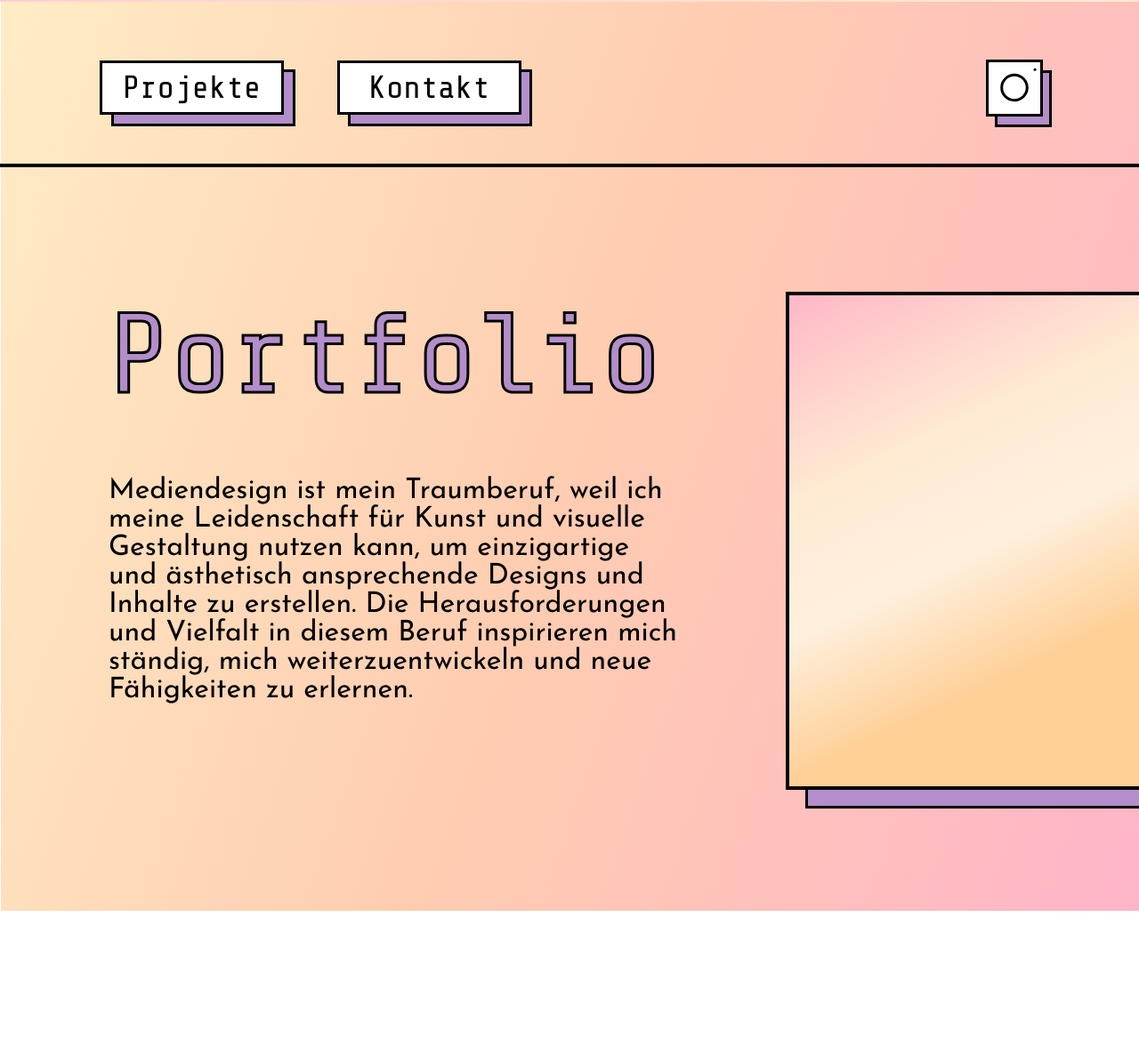
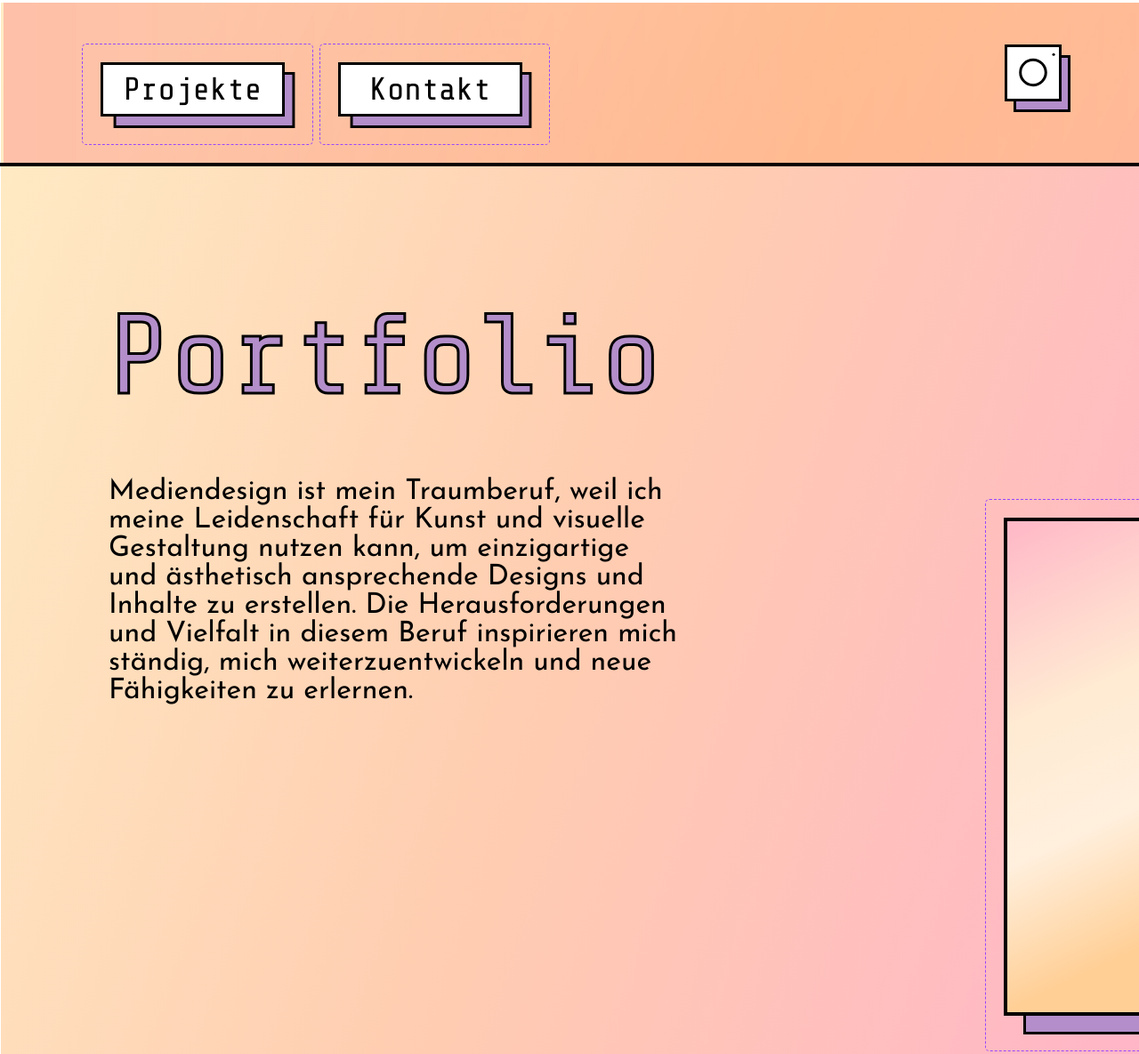
Before and after one commit to vanady1/portfolio.github.io, a website built with Parcel: page index.html in a window 1280 px wide. Shown: the top 1185 px of the page at 89% size. Before the commit the page ends 1024 px from the top, so only its background shows below. Built offline with nearby package versions, Linux system fonts and the light colour scheme.

Commit message:
Add files via upload

```diff
--- a/global.css
+++ b/global.css
@@ -11,13 +11,22 @@ body {
   /* font sizes */
   --font-size-17xl: 36px;
   --font-size-13xl: 32px;
+  --font-size-109xl: 128px;
   --font-size-81xl: 100px;
 
   /* Colors */
   --color-white: #fff;
+  --color-blueviolet: #9747ff;
   --color-black: #000;
   --color-plum: #b38eca;
 
+  /* Gaps */
+  --gap-60xl: 79px;
+
   /* Paddings */
+  --padding-8xs: 5px;
   --padding-3xs: 10px;
+
+  /* border radiuses */
+  --br-8xs: 5px;
 }
--- a/index.css
+++ b/index.css
@@ -1,11 +1,11 @@
 .backround {
   position: absolute;
-  height: 100%;
-  width: 100%;
-  top: 0.2%;
-  right: -0.07%;
-  bottom: -0.2%;
-  left: 0.07%;
+  height: calc(100% - 3px);
+  width: calc(100% + 2px);
+  top: 3px;
+  right: -3px;
+  bottom: 0;
+  left: 1px;
   background: linear-gradient(
     109.44deg,
     rgba(254, 218, 140, 0.5),
@@ -13,112 +13,48 @@
     rgba(255, 106, 146, 0.5)
   );
 }
-.hinterground-ganz-oben {
+.kraft-paper-texture,
+.upper-background {
   position: absolute;
-  top: 2px;
-  left: calc(50% + 721px);
-  background: linear-gradient(
-    90deg,
-    rgba(255, 168, 0, 0.2),
-    rgba(255, 0, 61, 0.2)
-  );
-  width: 1440px;
-  height: 184px;
-  transform: rotate(180deg);
-  transform-origin: 0 0;
+  max-width: 100%;
+  overflow: hidden;
+  object-fit: cover;
 }
-.buttom-1-hintergrund {
+.kraft-paper-texture {
+  height: calc(100% + 355.78px);
+  width: calc(100% - 364.43px);
+  top: 8.44px;
+  right: -1304.8px;
+  bottom: -364.22px;
+  left: 1669.23px;
+  max-height: 100%;
+  display: none;
+}
+.upper-background {
+  width: calc(100% - 4px);
+  top: 3px;
+  right: 0;
+  left: 4px;
+  height: 181px;
+}
+.upper-line {
   position: absolute;
-  top: 78px;
-  left: 125px;
-  width: 207px;
-  height: 64px;
-}
-.line-under-buttoms {
-  position: absolute;
-  top: 184px;
+  width: calc(100% + 6px);
+  top: 183.44px;
+  right: -2px;
   left: -4px;
   border-top: 4px solid var(--color-black);
   box-sizing: border-box;
-  width: 1444px;
   height: 4px;
 }
-.kontakt-button-hintergrund {
+.button-instagram-icon {
   position: absolute;
-  top: 78px;
-  left: 391px;
-  width: 207px;
-  height: 64px;
-}
-.kontakt {
-  position: relative;
-}
-.kontakt-button,
-.kontakt-wrapper {
-  display: flex;
-  flex-direction: row;
-  padding: var(--padding-3xs);
-  align-items: flex-start;
-  justify-content: flex-start;
-}
-.kontakt-button {
-  position: absolute;
-  top: 68px;
-  left: 379px;
-  background-color: var(--color-white);
-  border: 3px solid var(--color-black);
-  box-sizing: border-box;
-  width: 207px;
-  height: 61px;
-  align-items: center;
-  justify-content: center;
-}
-.icon-instagram-button {
-  position: absolute;
-  top: 63px;
-  right: 86px;
+  top: 46px;
+  right: 65px;
   width: 98px;
   height: 97px;
   overflow: hidden;
   cursor: pointer;
-}
-.hintergrund-foto {
-  position: absolute;
-  top: 352px;
-  left: 905px;
-  background-color: var(--color-plum);
-  border: 3px solid var(--color-black);
-  box-sizing: border-box;
-  width: 416px;
-  height: 557px;
-}
-.fotoo {
-  position: relative;
-  width: 399px;
-  height: 552px;
-  flex-shrink: 0;
-}
-.foto {
-  position: absolute;
-  top: 328px;
-  left: 883px;
-  background: linear-gradient(
-      rgba(255, 255, 255, 0.4),
-      rgba(255, 255, 255, 0.4)
-    ),
-    linear-gradient(
-      -25.35deg,
-      #ffaf50 26.31%,
-      #ffe5c7 47.8%,
-      #ffddb5 68.78%,
-      #ff88a2
-    );
-  border: 4px solid var(--color-black);
-  display: flex;
-  flex-direction: row;
-  padding: 0 5px;
-  align-items: center;
-  justify-content: center;
 }
 .mediendesign-ist-mein,
 .portfolio-haupttext {
@@ -140,24 +76,63 @@
 }
 .text {
   position: absolute;
-  top: 328px;
+  top: 328.96px;
   left: 122px;
   display: flex;
   flex-direction: column;
   align-items: flex-start;
   justify-content: center;
-  gap: 79px;
-  font-size: 128px;
-  color: var(--color-plum);
+  gap: var(--gap-60xl);
 }
-.kraft-paper-texture {
+.property-1kontakt-button-hint {
   position: absolute;
-  top: -0.24px;
-  left: 1438.29px;
-  width: 1024.58px;
-  height: 1434.12px;
-  object-fit: cover;
-  display: none;
+  top: 30px;
+  left: 32px;
+  width: 207px;
+  height: 64px;
+}
+.kontakt {
+  position: relative;
+}
+.kontakt-wrapper,
+.property-1kontakt-button {
+  display: flex;
+  flex-direction: row;
+  padding: var(--padding-3xs);
+  align-items: flex-start;
+  justify-content: flex-start;
+}
+.property-1kontakt-button {
+  position: absolute;
+  top: 20px;
+  left: 20px;
+  background-color: var(--color-white);
+  border: 3px solid var(--color-black);
+  box-sizing: border-box;
+  width: 207px;
+  height: 61px;
+  align-items: center;
+  justify-content: center;
+}
+.button-kontakt {
+  position: absolute;
+  top: 48.96px;
+  left: 359px;
+  border-radius: var(--br-8xs);
+  border: 1px dashed var(--color-blueviolet);
+  box-sizing: border-box;
+  width: 259px;
+  height: 114px;
+  overflow: hidden;
+  font-size: var(--font-size-17xl);
+  color: var(--color-black);
+}
+.property-1buttom-1-hintergrun {
+  position: absolute;
+  top: 30px;
+  left: 33px;
+  width: 207px;
+  height: 64px;
 }
 .projekte {
   position: relative;
@@ -166,35 +141,113 @@
   color: var(--color-black);
   text-align: left;
 }
-.desktop-1,
-.kontakt-button-button {
+.kontakt-button {
   background-color: var(--color-white);
-}
-.kontakt-button-button {
-  cursor: pointer;
   border: 3px solid var(--color-black);
-  padding: var(--padding-3xs);
-  position: absolute;
-  top: 68px;
-  left: 112px;
   box-sizing: border-box;
   width: 207px;
   height: 61px;
+  flex-shrink: 0;
   display: flex;
   flex-direction: row;
+  padding: var(--padding-3xs);
   align-items: center;
   justify-content: center;
 }
-.kontakt-button-button:hover .projekte {
+.property-1kontakt-button1 {
+  cursor: pointer;
+  border: 0;
+  padding: 0;
+  background-color: transparent;
+  position: absolute;
+  top: 20px;
+  left: 20px;
+  display: flex;
+  flex-direction: row;
+  align-items: flex-start;
+  justify-content: flex-start;
+}
+.property-1kontakt-button1:hover .projekte {
   color: var(--color-plum);
 }
-.desktop-1 {
+.button-projekte,
+.hintergrund-foto {
+  position: absolute;
+  box-sizing: border-box;
+}
+.button-projekte {
+  top: 48.96px;
+  left: 92px;
+  border-radius: var(--br-8xs);
+  border: 1px dashed var(--color-blueviolet);
+  width: 260px;
+  height: 114px;
+  overflow: hidden;
+}
+.hintergrund-foto {
+  height: 100%;
+  width: 100%;
+  top: 0;
+  right: 0;
+  bottom: 0;
+  left: 0;
+  background-color: var(--color-plum);
+  border: 3px solid var(--color-black);
+}
+.property-1hintergrund-foto {
+  position: absolute;
+  top: 44px;
+  left: 42px;
+  width: 416px;
+  height: 557px;
+}
+.fotoo {
   position: relative;
+  width: 399px;
+  height: 552px;
+  flex-shrink: 0;
+}
+.property-1foto {
+  position: absolute;
+  top: 20px;
+  left: 20px;
+  background: linear-gradient(
+      rgba(255, 255, 255, 0.4),
+      rgba(255, 255, 255, 0.4)
+    ),
+    linear-gradient(
+      -25.35deg,
+      #ffaf50 26.31%,
+      #ffe5c7 47.8%,
+      #ffddb5 68.78%,
+      #ff88a2
+    );
+  border: 4px solid var(--color-black);
+  display: flex;
+  flex-direction: row;
+  padding: 0 var(--padding-8xs);
+  align-items: center;
+  justify-content: center;
+}
+.foto {
+  position: absolute;
+  top: 561px;
+  left: 1107px;
+  border-radius: var(--br-8xs);
+  border: 1px dashed var(--color-blueviolet);
+  box-sizing: border-box;
+  width: 478px;
+  height: 621px;
+  overflow: hidden;
+}
+.desktop-6 {
+  position: relative;
+  background-color: var(--color-white);
   width: 100%;
-  height: 1024px;
+  height: 1310px;
   overflow: hidden;
   text-align: left;
-  font-size: var(--font-size-17xl);
-  color: var(--color-black);
+  font-size: var(--font-size-109xl);
+  color: var(--color-plum);
   font-family: var(--font-share-tech-mono);
 }
--- a/index.html
+++ b/index.html
@@ -15,31 +15,24 @@
     />
   </head>
   <body>
-    <div class="desktop-1">
+    <div class="desktop-6">
       <div class="backround"></div>
-      <div class="hinterground-ganz-oben"></div>
       <img
-        class="buttom-1-hintergrund"
+        class="kraft-paper-texture"
         alt=""
-        src="./public/buttom-1-hintergrund.svg"
+        src="./public/kraft-paper-texture@2x.png"
+      /><img
+        class="upper-background"
+        alt=""
+        src="./public/upper-background@2x.png"
       />
-      <div class="line-under-buttoms"></div>
+      <div class="upper-line"></div>
       <img
-        class="kontakt-button-hintergrund"
+        class="button-instagram-icon"
         alt=""
-        src="./public/buttom-1-hintergrund.svg"
+        src="./public/button-instagram.svg"
+        id="buttonInstagram"
       />
-      <div class="kontakt-button">
-        <div class="kontakt-wrapper"><div class="kontakt">Kontakt</div></div>
-      </div>
-      <img
-        class="icon-instagram-button"
-        alt=""
-        src="./public/icon-instagram.svg"
-        id="iconInstagramButton"
-      />
-      <div class="hintergrund-foto"></div>
-      <div class="foto"><div class="fotoo"></div></div>
       <div class="text">
         <div class="portfolio-haupttext">Portfolio</div>
         <div class="mediendesign-ist-mein" data-scroll-to="mediendesignIstMein">
@@ -50,31 +43,58 @@
           ständig, mich weiterzuentwickeln und neue Fähigkeiten zu erlernen.
         </div>
       </div>
-      <img
-        class="kraft-paper-texture"
-        alt=""
-        src="./public/kraft-paper-texture@2x.png"
-      /><button class="kontakt-button-button" id="kontaktButtonButton">
-        <div class="kontakt-wrapper"><div class="projekte">Projekte</div></div>
-      </button>
+      <div class="button-kontakt">
+        <img
+          class="property-1kontakt-button-hint"
+          alt=""
+          src="./public/property-1kontakt-button-hintergrund.svg"
+        />
+        <div class="property-1kontakt-button">
+          <div class="kontakt-wrapper"><div class="kontakt">Kontakt</div></div>
+        </div>
+      </div>
+      <div class="button-projekte">
+        <img
+          class="property-1buttom-1-hintergrun"
+          alt=""
+          src="./public/property-1kontakt-button-hintergrund.svg"
+        /><button
+          class="property-1kontakt-button1"
+          id="property1KontaktButton1"
+        >
+          <div class="kontakt-button">
+            <div class="kontakt-wrapper">
+              <div class="projekte">Projekte</div>
+            </div>
+          </div>
+        </button>
+      </div>
+      <div class="foto">
+        <div class="property-1hintergrund-foto">
+          <div class="hintergrund-foto"></div>
+        </div>
+        <div class="property-1foto"><div class="fotoo"></div></div>
+      </div>
     </div>
 
     <script>
-      var iconInstagramButton = document.getElementById("iconInstagramButton");
-      if (iconInstagramButton) {
-        iconInstagramButton.addEventListener("click", function () {
+      var buttonInstagram = document.getElementById("buttonInstagram");
+      if (buttonInstagram) {
+        buttonInstagram.addEventListener("click", function () {
           window.open("https://instagram.com/plntkpks_art?igshid=YmMyMTA2M2Y=");
         });
       }
 
-      var kontaktButtonButton = document.getElementById("kontaktButtonButton");
-      if (kontaktButtonButton) {
-        kontaktButtonButton.addEventListener("click", function () {
+      var property1KontaktButton1 = document.getElementById(
+        "property1KontaktButton1"
+      );
+      if (property1KontaktButton1) {
+        property1KontaktButton1.addEventListener("click", function () {
           var anchor = document.querySelector(
             "[data-scroll-to='mediendesignIstMein']"
           );
           if (anchor) {
-            anchor.scrollIntoView({ block: "start", behavior: "smooth" });
+            anchor.scrollIntoView({ block: "center", behavior: "smooth" });
           }
         });
       }
```
Also changed, not shown: public/button-instagram.svg (added), public/property-1kontakt-button-hintergrund.svg (added), public/upper-background@2x.png (added), 1 other file.
